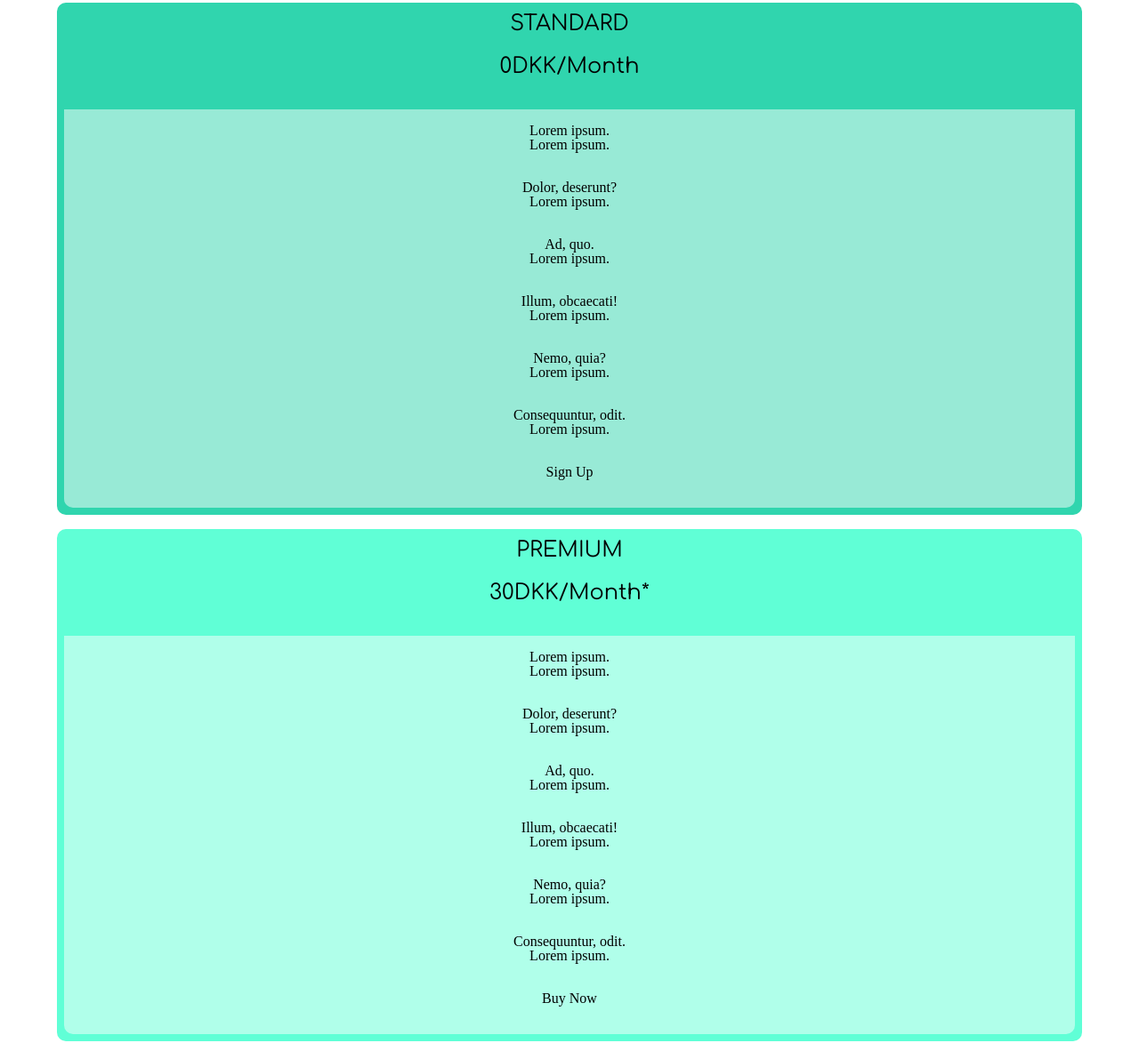
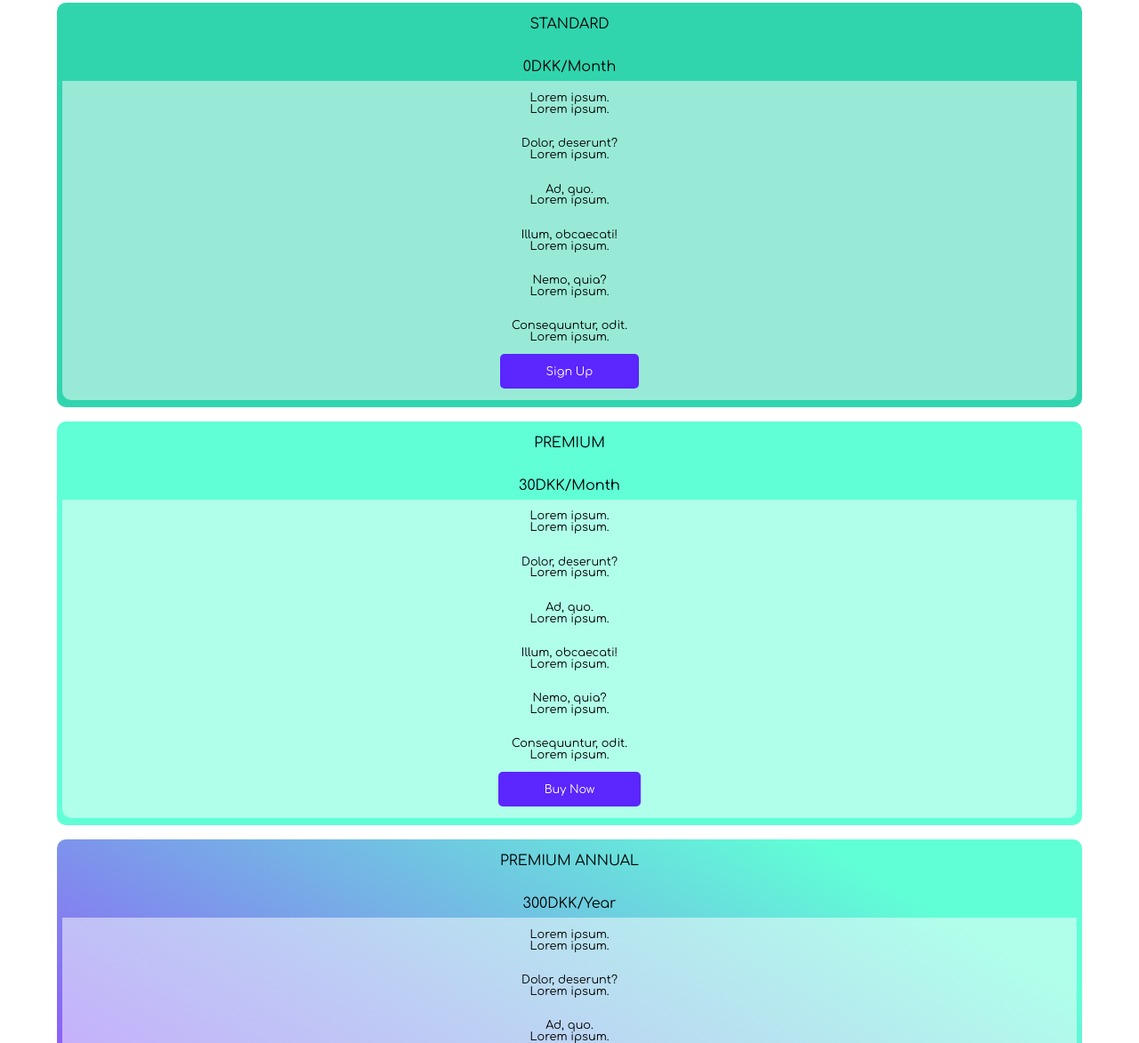
Before and after one commit to jozsef-sogor/gosee-improvements, a plain HTML site: page premium-features.html in a window 1280 px wide. Shown: the part 452-1625 px from the top of the page at 89% size. Drawn offline with nearby package versions, Linux system fonts and the light colour scheme; a web font is replaced by a local one.

Commit message:
Premium Features Button

```diff
--- a/css/premium.css
+++ b/css/premium.css
@@ -90,9 +90,6 @@ nav ul li a {
 	padding: 1em;
 }
 
-#table {
-	padding-top: 5em;
-}
 
 table {
 	width: 90%;
@@ -124,32 +121,60 @@ table {
 	border-radius: 10px;
 }
 
+#table br {
+	background-color: transparent;
+}
+
 #table li {
 	padding: 1em;
 	height: 2em;
-	background-color: rgba(256,256,256,0.5);
+	background-color: rgba(256, 256, 256, 0.5);
+	font-family: 'Comfortaa', sans-serif;
+	font-size: .8em;
 
 
 }
+
 #table ul {
-	margin: 1em .2em ;
-	padding: .5em .3em;
+	margin: 1em .2em;
+	padding: .5em .2em;
 
 
 }
-#table ul :nth-last-child(1){
+
+#table ul :nth-last-child(1) {
 	border-radius: 0 0 10px 10px;
 }
+
 .upg {
 	height: 4em !important;
 	font-family: 'Comfortaa', sans-serif;
-	line-height: 2em;
-	font-size: 1.5em;
+	line-height: 3em;
+	font-size: 1em;
 	background-color: transparent;
 }
 
 .svg4desk {
 	display: none;
+}
+
+.button {
+	background: #5B26FF !important;
+	border-radius: 5px !important;
+	font-family: 'Comfortaa', sans-serif;
+	color: white;
+	width: 100%;
+	margin: auto;
+	cursor: pointer;
+	text-decoration: none;
+	padding: 1em 4em;
+	font-size: 1em;
+
+
+}
+.button:hover{
+	box-shadow: 0px 4px 4px rgba(0, 0, 0, 0.25);
+
 }
 
 /*
--- a/premium-features.html
+++ b/premium-features.html
@@ -88,11 +88,11 @@
 								<li>Illum, obcaecati! <br>Lorem ipsum.</li>
 								<li>Nemo, quia? <br>Lorem ipsum.</li>
 								<li>Consequuntur, odit. <br>Lorem ipsum.</li>
-								<li class="button">Sign Up</li>
+								<li><a href ="#" class="button">Sign Up</a></li>
 							</ul>
 						</div>
 						<div id="upgrades">
-							<h2 class="upg">PREMIUM <br>30DKK/Month*</h2>
+							<h2 class="upg">PREMIUM <br>30DKK/Month</h2>
 							<ul>
 								<li>Lorem ipsum. <br>Lorem ipsum.</li>
 								<li>Dolor, deserunt? <br>Lorem ipsum.</li>
@@ -100,7 +100,7 @@
 								<li>Illum, obcaecati! <br>Lorem ipsum.</li>
 								<li>Nemo, quia? <br>Lorem ipsum.</li>
 								<li>Consequuntur, odit. <br>Lorem ipsum.</li>
-								<li class="button">Buy Now</li>
+								<li> <a href ="#" class="button">Buy Now</a></li>
 							</ul>
 						</div>
 						<div id="premium">
@@ -112,10 +112,10 @@
 								<li>Illum, obcaecati! <br>Lorem ipsum.</li>
 								<li>Nemo, quia? <br>Lorem ipsum.</li>
 								<li>Consequuntur, odit. <br>Lorem ipsum.</li>
-								<li class="button">Buy Now</li>
+								<li><a href ="#" class="button">Buy Now</a></li>
 							</ul>
 						</div>
-						<p>*Limited only for the 1st 100.000 users</p>
+
 
 					</section>
 
```
